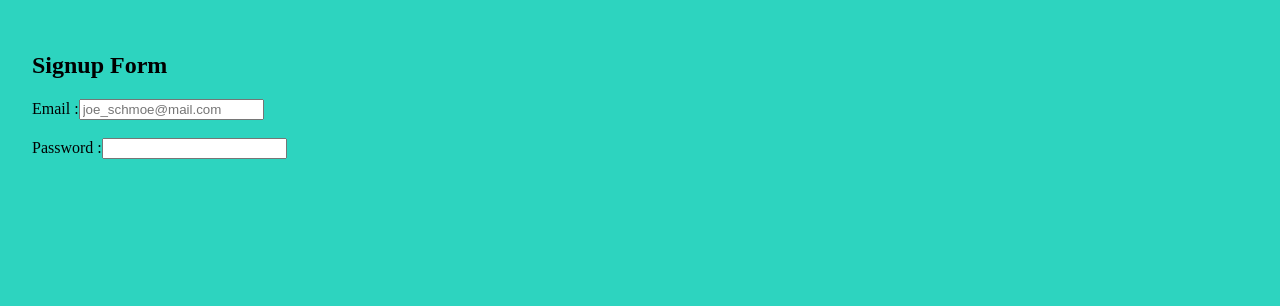
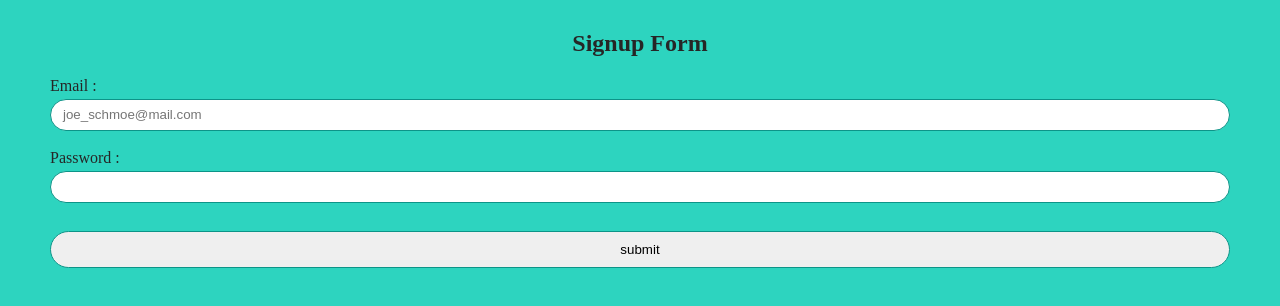
Before and after one commit to HarikaPenukonda/react-projects-prep, a React (Vite) app: page / in a window 1280 px wide. Shown: the top 306 px of the page. Built offline with nearby package versions, Linux system fonts and the light colour scheme.

Commit message:
form submission

```diff
--- /dev/null
+++ b/src/ReactForms/form.css
@@ -0,0 +1,46 @@
+* {
+    box-sizing: border-box;
+}
+
+body {
+    margin: 0;
+    padding: 10px;
+    background-color: #2DD4BF;
+    color: #262626;
+}
+
+h1 {
+    text-align: center;
+}
+
+form {
+    padding-inline: 40px;
+    display: flex;
+    flex-direction: column;
+}
+
+label {
+    margin-bottom: 4px;
+}
+
+input {
+    border-radius: 100px;
+    border: 1px solid #0D9488;
+    height: 2rem;
+    text-indent: 10px;
+}
+
+button {
+    border-radius: 100px;
+    border: 1px solid #0D9488;
+    padding: 10px 30px;
+    cursor: pointer;
+    margin-top: 10px;
+    transition: all 0.1s ease-in-out;
+}
+
+button:hover {
+    background-color: #115E59;
+    border-color: #042F2E;
+    color: white;
+}
--- a/src/ReactForms/reactForm.jsx
+++ b/src/ReactForms/reactForm.jsx
@@ -1,17 +1,31 @@
-import "./style.css"
+import "./form.css"
 export default function ReactFormApp(){
+
+    function handleSubmit(event){
+        event.preventDefault()
+        console.log("submitted")
+        const formEl = event.currentTarget
+        const formData = new FormData(formEl)
+        const email = formData.get("email")
+        console.log(email)
+        // gather the info from the form
+        // send it to backend
+    }
+
   return(
     <>
         <section>
             <h1>Signup Form</h1>
-            <form>
+            <form onSubmit={handleSubmit} method="post">
                 <label htmlFor="email">Email :</label>
                 <input id="email" type="email" name="email" placeholder="joe_schmoe@mail.com"/>
-                <br></br>
-                <br></br>
-                <label>Password :</label>
+                <br />
+
+                <label htmlFor="password">Password :</label>
                 <input id="password" type="password" name="password" />
+                <br />
 
+                <button>submit</button>
             </form>
         </section>
     </>
```
